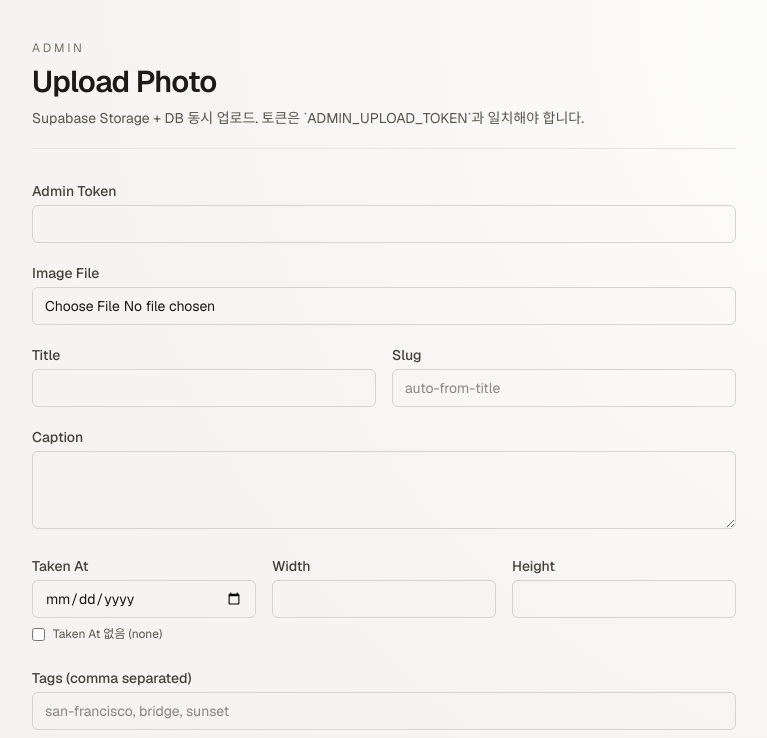
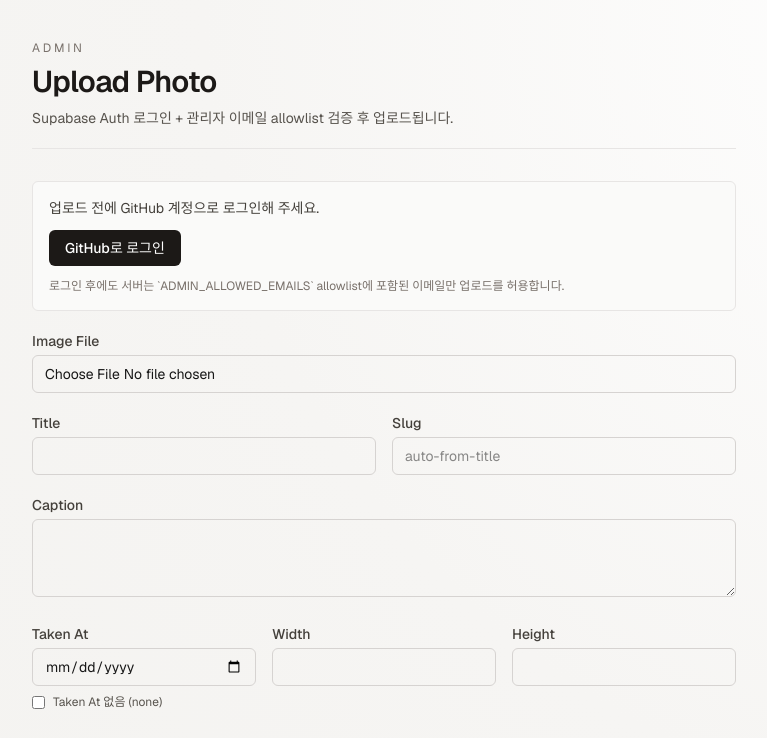
Before and after one commit to ColdTbrew/photo_blog, a Next.js app: page /admin/upload in a window 1280 px wide. Shown: the top 738 px of the page, without its empty margins (256-1023 px from the left). Built offline with nearby package versions, Linux system fonts and the light colour scheme; no server answers.

Commit message:
feat(admin): add GitHub OAuth upload auth and evidence logs

```diff
--- a/src/app/admin/upload/page.tsx
+++ b/src/app/admin/upload/page.tsx
@@ -1,12 +1,17 @@
 "use client";
 
-import { FormEvent, useMemo, useState } from "react";
+import { createClient, type Session } from "@supabase/supabase-js";
+import { FormEvent, useEffect, useMemo, useState } from "react";
 
 type Status =
   | { type: "idle" }
   | { type: "loading" }
   | { type: "error"; message: string }
   | { type: "success"; message: string };
+
+const SUPABASE_URL = process.env.NEXT_PUBLIC_SUPABASE_URL ?? "";
+const SUPABASE_PUBLISHABLE_KEY =
+  process.env.NEXT_PUBLIC_SUPABASE_PUBLISHABLE_KEY ?? process.env.NEXT_PUBLIC_SUPABASE_ANON_KEY ?? "";
 
 function slugify(input: string): string {
   return input
@@ -231,7 +236,8 @@ async function extractMetadata(file: File): Promise<ExtractedMetadata> {
 }
 
 export default function AdminUploadPage() {
-  const [token, setToken] = useState("");
+  const [authStatus, setAuthStatus] = useState<Status>({ type: "idle" });
+  const [session, setSession] = useState<Session | null>(null);
   const [title, setTitle] = useState("");
   const [slug, setSlug] = useState("");
   const [caption, setCaption] = useState("");
@@ -244,7 +250,67 @@ export default function AdminUploadPage() {
   const [file, setFile] = useState<File | null>(null);
   const [status, setStatus] = useState<Status>({ type: "idle" });
 
+  const supabase = useMemo(() => {
+    if (!SUPABASE_URL || !SUPABASE_PUBLISHABLE_KEY) {
+      return null;
+    }
+    return createClient(SUPABASE_URL, SUPABASE_PUBLISHABLE_KEY);
+  }, []);
+
+  const hasAuthConfig = Boolean(SUPABASE_URL && SUPABASE_PUBLISHABLE_KEY);
+  const isAuthenticated = Boolean(session?.access_token);
   const suggestedSlug = useMemo(() => slugify(title), [title]);
+
+  useEffect(() => {
+    if (!supabase) return;
+
+    void supabase.auth.getSession().then(({ data }) => {
+      setSession(data.session ?? null);
+    });
+
+    const {
+      data: { subscription },
+    } = supabase.auth.onAuthStateChange((_event, nextSession) => {
+      setSession(nextSession);
+    });
+
+    return () => {
+      subscription.unsubscribe();
+    };
+  }, [supabase]);
+
+  const onSignInWithGitHub = async () => {
+    if (!supabase) {
+      setAuthStatus({
+        type: "error",
+        message: "Supabase 인증 설정이 없습니다. 환경변수를 확인해 주세요.",
+      });
+      return;
+    }
+
+    setAuthStatus({ type: "loading" });
+    const redirectTo = `${window.location.origin}/admin/upload`;
+    const { error } = await supabase.auth.signInWithOAuth({
+      provider: "github",
+      options: {
+        redirectTo,
+        scopes: "read:user user:email",
+      },
+    });
+    if (error) {
+      setAuthStatus({ type: "error", message: error.message });
+      return;
+    }
+
+    setAuthStatus({ type: "success", message: "GitHub 로그인 페이지로 이동합니다..." });
+  };
+
+  const onSignOut = async () => {
+    if (!supabase) return;
+    await supabase.auth.signOut();
+    setStatus({ type: "idle" });
+    setAuthStatus({ type: "idle" });
+  };
 
   const onFileChange = async (nextFile: File | null) => {
     setFile(nextFile);
@@ -277,6 +343,11 @@ export default function AdminUploadPage() {
     event.preventDefault();
     setStatus({ type: "loading" });
 
+    if (!isAuthenticated || !session?.access_token) {
+      setStatus({ type: "error", message: "먼저 관리자 계정으로 로그인해 주세요." });
+      return;
+    }
+
     if (!file) {
       setStatus({ type: "error", message: "이미지 파일을 선택해 주세요." });
       return;
@@ -284,7 +355,6 @@ export default function AdminUploadPage() {
 
     try {
       const formData = new FormData();
-      formData.set("token", token);
       formData.set("title", title);
       formData.set("slug", slug || suggestedSlug);
       formData.set("caption", caption);
@@ -308,6 +378,9 @@ export default function AdminUploadPage() {
 
       const response = await fetch("/api/admin/photos", {
         method: "POST",
+        headers: {
+          Authorization: `Bearer ${session.access_token}`,
+        },
         body: formData,
       });
 
@@ -353,22 +426,63 @@ export default function AdminUploadPage() {
         <p className="text-xs uppercase tracking-[0.24em] text-stone-500">Admin</p>
         <h1 className="mt-2 text-3xl font-semibold tracking-tight text-stone-900">Upload Photo</h1>
         <p className="mt-2 text-sm text-stone-600">
-          Supabase Storage + DB 동시 업로드. 토큰은 `ADMIN_UPLOAD_TOKEN`과 일치해야 합니다.
+          Supabase Auth 로그인 + 관리자 이메일 allowlist 검증 후 업로드됩니다.
         </p>
       </header>
 
+      <div className="space-y-5">
+        {!hasAuthConfig && (
+          <p className="rounded-md border border-red-300 bg-red-50 px-3 py-2 text-sm text-red-700">
+            `NEXT_PUBLIC_SUPABASE_URL` 또는 `NEXT_PUBLIC_SUPABASE_PUBLISHABLE_KEY`가 설정되지 않아
+            로그인할 수 없습니다.
+          </p>
+        )}
+
+        <section className="space-y-3 rounded-md border border-stone-200 bg-stone-50 p-4">
+          {isAuthenticated ? (
+            <div className="flex flex-wrap items-center justify-between gap-3">
+              <p className="text-sm text-stone-700">
+                로그인됨: <span className="font-medium">{session?.user?.email ?? "unknown user"}</span>
+              </p>
+              <button
+                type="button"
+                onClick={() => void onSignOut()}
+                className="rounded-md border border-stone-300 px-3 py-1.5 text-sm text-stone-700 hover:bg-stone-100"
+              >
+                로그아웃
+              </button>
+            </div>
+          ) : (
+            <div className="space-y-3">
+              <p className="text-sm text-stone-700">
+                업로드 전에 GitHub 계정으로 로그인해 주세요.
+              </p>
+              <button
+                type="button"
+                onClick={() => void onSignInWithGitHub()}
+                className="inline-flex items-center justify-center rounded-md bg-stone-900 px-4 py-2 text-sm font-medium text-white transition hover:bg-stone-700 disabled:opacity-60"
+                disabled={authStatus.type === "loading" || !hasAuthConfig}
+              >
+                {authStatus.type === "loading" ? "GitHub 로그인 연결 중..." : "GitHub로 로그인"}
+              </button>
+              <p className="text-xs text-stone-500">
+                로그인 후에도 서버는 `ADMIN_ALLOWED_EMAILS` allowlist에 포함된 이메일만 업로드를 허용합니다.
+              </p>
+              {authStatus.type === "error" && (
+                <p className="rounded-md border border-red-300 bg-red-50 px-3 py-2 text-sm text-red-700">
+                  {authStatus.message}
+                </p>
+              )}
+              {authStatus.type === "success" && (
+                <p className="rounded-md border border-emerald-300 bg-emerald-50 px-3 py-2 text-sm text-emerald-700">
+                  {authStatus.message}
+                </p>
+              )}
+            </div>
+          )}
+        </section>
+
         <form onSubmit={onSubmit} className="space-y-5">
-        <label className="block">
-          <span className="mb-1 block text-sm font-medium text-stone-700">Admin Token</span>
-          <input
-            type="password"
-            value={token}
-            onChange={(e) => setToken(e.target.value)}
-            className="w-full rounded-md border border-stone-300 px-3 py-2 text-sm outline-none ring-stone-900 focus:ring"
-            required
-          />
-        </label>
-
           <label className="block">
           <span className="mb-1 block text-sm font-medium text-stone-700">Image File</span>
           <input
@@ -621,7 +735,7 @@ export default function AdminUploadPage() {
           <button
             type="submit"
             className="inline-flex items-center justify-center rounded-md bg-stone-900 px-5 py-2.5 text-sm font-medium text-white transition hover:bg-stone-700 disabled:opacity-60"
-          disabled={status.type === "loading"}
+            disabled={status.type === "loading" || !isAuthenticated}
           >
             {status.type === "loading" ? "Uploading..." : "Upload"}
           </button>
@@ -637,6 +751,7 @@ export default function AdminUploadPage() {
             </p>
           )}
         </form>
+      </div>
     </main>
   );
 }
--- a/src/app/api/admin/photos/route.ts
+++ b/src/app/api/admin/photos/route.ts
@@ -11,6 +11,104 @@ function getRequiredEnv(name: string): string {
     throw new Error(`Missing required env var: ${name}`);
   }
   return value;
+}
+
+function getOptionalEnv(name: string): string | null {
+  const value = process.env[name];
+  return value ? value : null;
+}
+
+function parseAllowedEmails(raw: string): Set<string> {
+  return new Set(
+    raw
+      .split(",")
+      .map((email) => email.trim().toLowerCase())
+      .filter(Boolean)
+  );
+}
+
+function getBearerToken(request: Request): string | null {
+  const authHeader = request.headers.get("authorization");
+  if (!authHeader) return null;
+
+  const [scheme, token] = authHeader.split(" ");
+  if (!scheme || !token || scheme.toLowerCase() !== "bearer") return null;
+  return token.trim() || null;
+}
+
+async function authorizeAdmin(
+  request: Request,
+  formData: FormData
+): Promise<{ ok: true } | { ok: false; status: number; error: string }> {
+  const legacyToken = getOptionalEnv("ADMIN_UPLOAD_TOKEN");
+  const formToken = String(formData.get("token") ?? "").trim();
+  if (legacyToken && formToken && formToken === legacyToken) {
+    return { ok: true };
+  }
+
+  const supabaseUrl = process.env.NEXT_PUBLIC_SUPABASE_URL ?? getRequiredEnv("SUPABASE_URL");
+  const publishableKey =
+    process.env.NEXT_PUBLIC_SUPABASE_PUBLISHABLE_KEY ??
+    process.env.NEXT_PUBLIC_SUPABASE_ANON_KEY ??
+    null;
+  const allowedEmailsRaw = getOptionalEnv("ADMIN_ALLOWED_EMAILS");
+
+  if (!publishableKey) {
+    return {
+      ok: false,
+      status: 500,
+      error: "Missing NEXT_PUBLIC_SUPABASE_PUBLISHABLE_KEY for admin auth",
+    };
+  }
+
+  if (!allowedEmailsRaw) {
+    return {
+      ok: false,
+      status: 500,
+      error: "Missing ADMIN_ALLOWED_EMAILS for admin auth",
+    };
+  }
+
+  const allowedEmails = parseAllowedEmails(allowedEmailsRaw);
+  if (allowedEmails.size === 0) {
+    return {
+      ok: false,
+      status: 500,
+      error: "ADMIN_ALLOWED_EMAILS is empty",
+    };
+  }
+
+  const accessToken = getBearerToken(request);
+  if (!accessToken) {
+    return {
+      ok: false,
+      status: 401,
+      error: "Unauthorized",
+    };
+  }
+
+  const authClient = createClient(supabaseUrl, publishableKey, {
+    auth: { persistSession: false, autoRefreshToken: false },
+  });
+  const { data, error } = await authClient.auth.getUser(accessToken);
+  if (error || !data.user?.email) {
+    return {
+      ok: false,
+      status: 401,
+      error: "Unauthorized",
+    };
+  }
+
+  const email = data.user.email.toLowerCase();
+  if (!allowedEmails.has(email)) {
+    return {
+      ok: false,
+      status: 403,
+      error: "Forbidden",
+    };
+  }
+
+  return { ok: true };
 }
 
 function sanitizeFileBaseName(name: string): string {
@@ -108,14 +206,13 @@ function parseOptionalDate(raw: string, name: string): string | null {
 
 export async function POST(request: Request) {
   try {
-    const adminToken = getRequiredEnv("ADMIN_UPLOAD_TOKEN");
     const supabaseUrl = process.env.NEXT_PUBLIC_SUPABASE_URL ?? getRequiredEnv("SUPABASE_URL");
     const serviceRoleKey = getRequiredEnv("SUPABASE_SERVICE_ROLE_KEY");
 
     const formData = await request.formData();
-    const token = String(formData.get("token") ?? "");
-    if (!token || token !== adminToken) {
-      return NextResponse.json({ error: "Unauthorized" }, { status: 401 });
+    const authResult = await authorizeAdmin(request, formData);
+    if (!authResult.ok) {
+      return NextResponse.json({ error: authResult.error }, { status: authResult.status });
     }
 
     const file = formData.get("file");
```
Also changed, not shown: 5 other files (tests, documents, lock files or other folders). Lines whose indentation alone changed are shown as unchanged.
